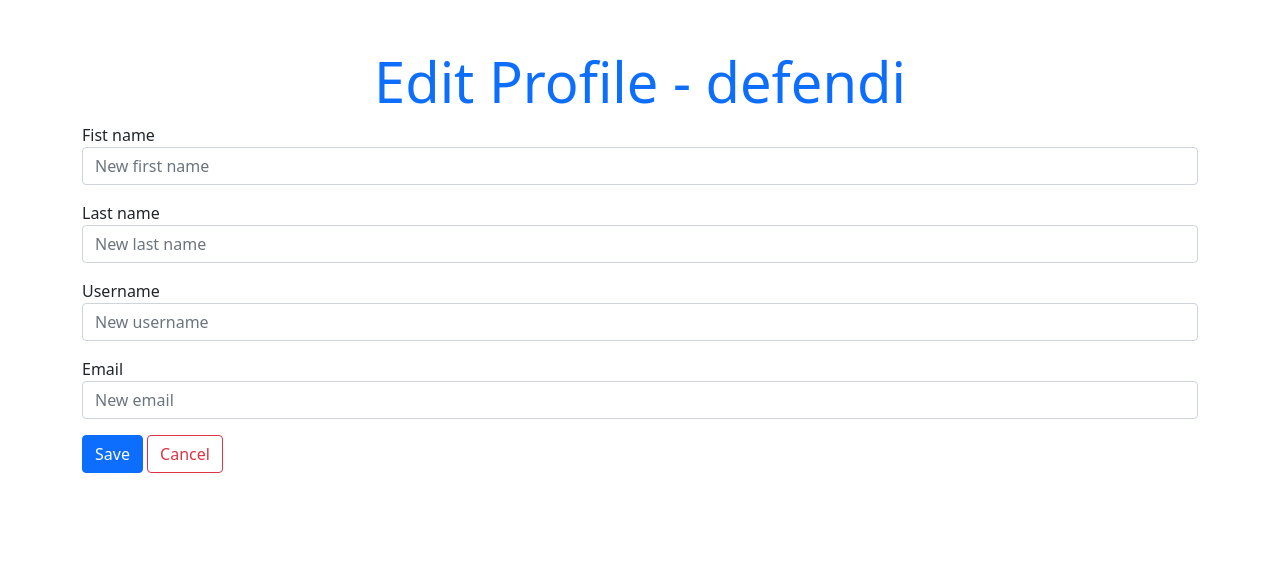
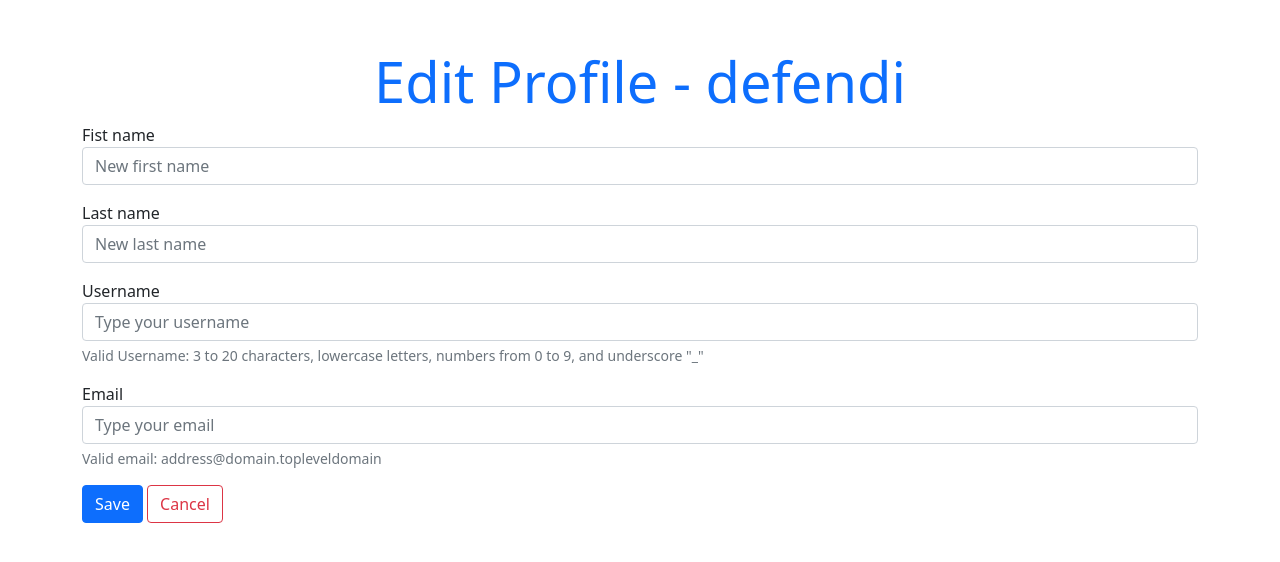
Before and after one commit to tiagodefendi/Hydro-Cultiva-Connect, a Django app: a page that uses frontend/templates/edit_profile.html in a window 1280 px wide. Shown: the top 562 px of the page. Run offline with Django 4.2, Linux system fonts and the light colour scheme; a user stored in the database is signed in; data comes from the database, SQL or seed files in the repository; some libraries are stand-ins or nearby versions.

Commit message:
requiriments

```diff
--- a/backend/src/myapp/views.py
+++ b/backend/src/myapp/views.py
@@ -158,11 +158,16 @@ def edit_profile(request, username: str):
                 user.last_name = new_last_name.strip()
 
             if new_username and new_username != user.username:
+                if not re.fullmatch(USERNAME_PATTERN, new_username):
+                    return render(request, 'edit_profile.html', {'user': user, 'error': f'Invalid username'})
+
                 if User.objects.filter(username=new_username.strip()).exists(): # verify if this username is already in use
                     return render(request, 'edit_profile.html', {'user': user, 'error': 'Username already in use'})
                 user.username = new_username.strip()
 
             if new_email and new_email != user.email:
+                if not re.fullmatch(EMAIL_PATTERN, new_email):
+                    return render(request, 'edit_profile.html', {'user': user, 'error': f'Invalid email'})
                 if User.objects.filter(email=new_email.strip()).exists(): # verify if this email is already in use
                     return render(request, 'edit_profile.html', {'user': user, 'error': 'E-mail already in use'})
                 user.email = new_email.strip()
--- a/frontend/templates/edit_profile.html
+++ b/frontend/templates/edit_profile.html
@@ -40,12 +40,22 @@
 
             <div class="mb-3"> <!-- username -->
                 <label for="username">Username</label>
-                <input type="username" class="form-control" id="username" name="username" placeholder="New username">
+                <input type="username" class="form-control" id="username" name="username" placeholder="Type your username" required>
+                <div id="username_help" class="form-text user-select-none">
+                    Valid Username:
+                    3 to 20 characters,
+                    lowercase letters,
+                    numbers from 0 to 9,
+                    and underscore "_"
+                </div>
             </div>
 
             <div class="mb-3"> <!-- email -->
                 <label for="email">Email</label>
-                <input type="email" class="form-control" id="email" name="email" placeholder="New email">
+                <input type="email" class="form-control" id="email" name="email" placeholder="Type your email" required>
+                <div id="email_help" class="form-text user-select-none">
+                    Valid email: address@domain.topleveldomain
+                </div>
             </div>
 
 
```
